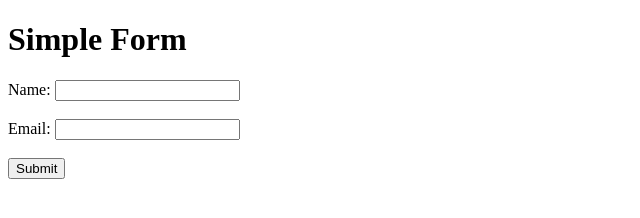
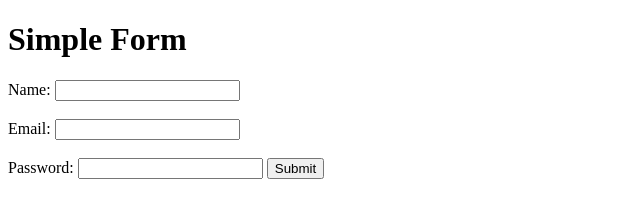
Before and after one commit to Lucky-prog-byte/Rohit-demo, a plain HTML site: page index.html in a window 1280 px wide. Shown: the whole page, without its empty margins (0-640 px from the left). Drawn offline with Linux system fonts and the light colour scheme.

Commit message:
add password  email and password field

```diff
--- a/index.html
+++ b/index.html
@@ -15,6 +15,9 @@
         <label for="email">Email:</label>
         <input type="email" id="email" name="email" required><br><br>
 
+        <label for="password">Password:</label>
+        <input type="password" id="password" name="password" required minlength="8">
+
         <button type="submit">Submit</button>
     </form>
 
```
